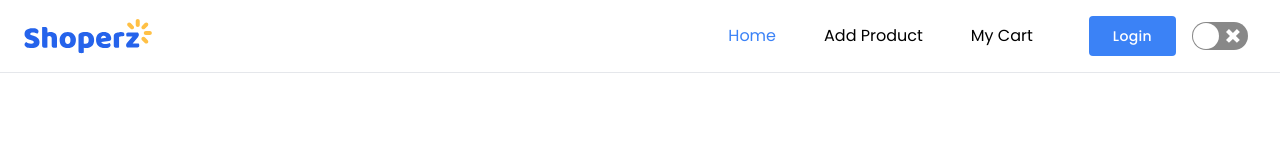
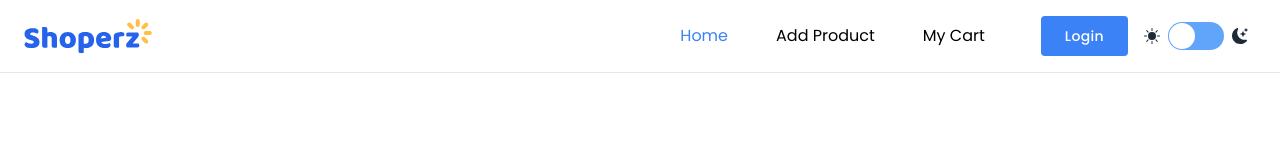
Before and after one commit to imranwebcraft/Shoperz-Client, a React (Vite) app: page / in a window 1280 px wide. Shown: the top 160 px of the page. Built offline with nearby package versions, Linux system fonts and the light colour scheme; no server answers.

Commit message:
Dark mode toggole button customize also added icon that help user to understand the use of this toggoler

```diff
--- a/src/components/ThemeToggle/ThemeToggle .jsx
+++ b/src/components/ThemeToggle/ThemeToggle .jsx
@@ -1,5 +1,7 @@
 import { useState, useEffect } from "react";
 import Switch from "react-switch";
+import { BsFillSunFill } from "react-icons/bs";
+import { BsMoonStarsFill } from "react-icons/bs";
 
 const ThemeToggle = () => {
 	const [isDarkMode, setIsDarkMode] = useState(
@@ -21,8 +23,19 @@ const ThemeToggle = () => {
 	};
 
 	return (
-		<div className="mx-2 flex justify-center items-center">
-			<Switch onChange={toggleDarkMode} checked={isDarkMode} />
+		<div className="mx-2 flex gap-2 justify-center items-center">
+			<BsFillSunFill className="dark:text-white"></BsFillSunFill>
+			<Switch
+				onChange={toggleDarkMode}
+				checked={isDarkMode}
+				checkedIcon={null}
+				uncheckedIcon={null}
+				offHandleColor="#FFF"
+				onHandleColor="#FFF"
+				offColor="#60A5FA"
+				onColor="#36454F"
+			/>
+			<BsMoonStarsFill className="dark:text-white"></BsMoonStarsFill>
 		</div>
 	);
 };
```
